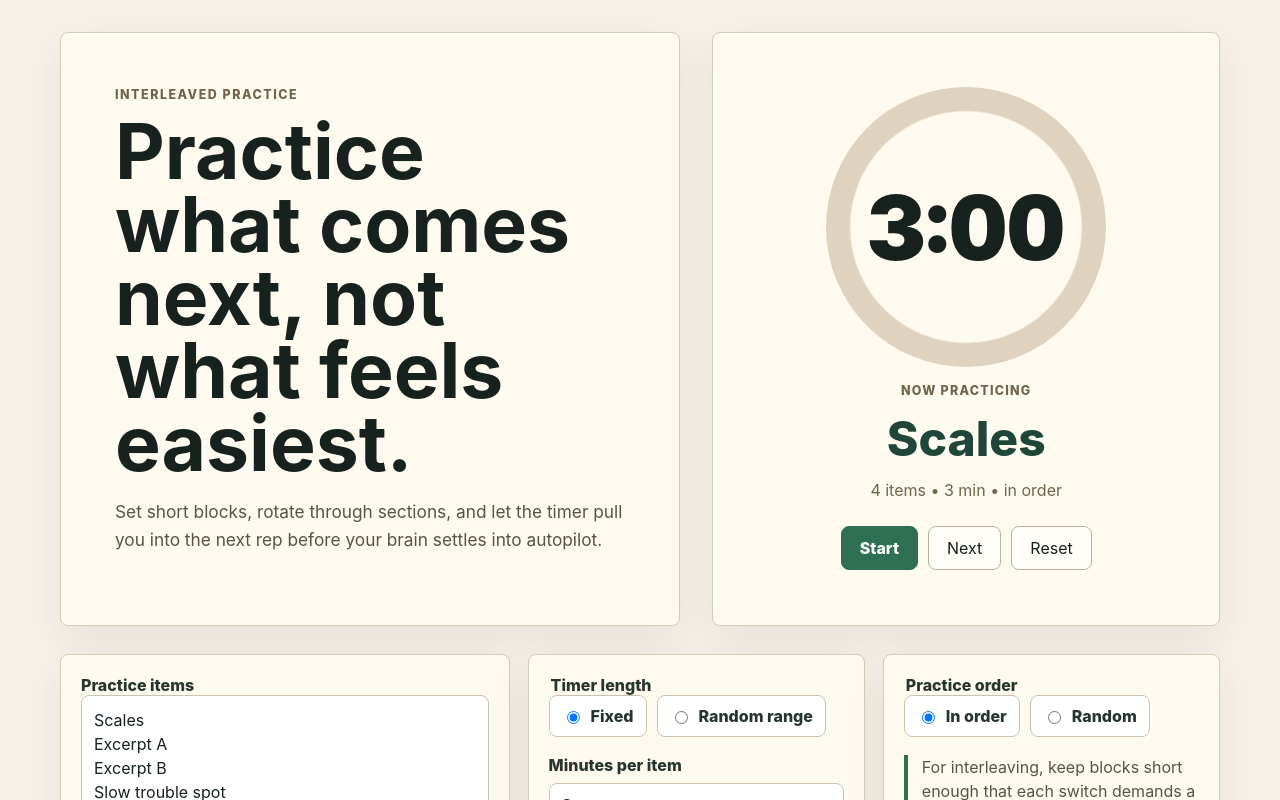
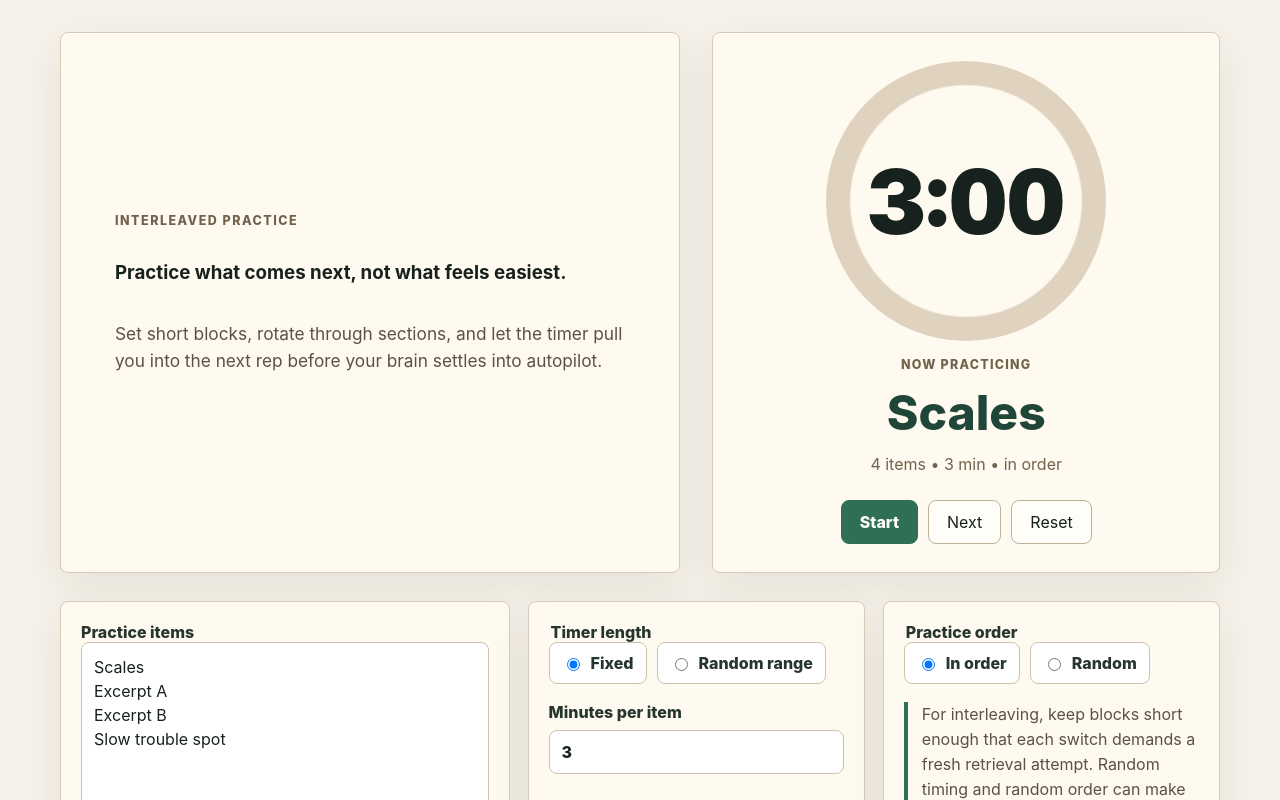
Before and after one commit to eipi10/apps, a React (Vite) app in the folder interleaved-practice-timer/: page / in a window 1280 px wide. Shown: the top 800 px of the page. Built offline with nearby package versions, Linux system fonts and the light colour scheme.

Commit message:
Change app title from h1 to h3 for accessibility

```diff
--- a/interleaved-practice-timer/src/App.jsx
+++ b/interleaved-practice-timer/src/App.jsx
@@ -111,7 +111,7 @@ function App() {
       <section className="timer-panel" aria-labelledby="app-title">
         <div className="timer-copy">
           <p className="eyebrow">Interleaved Practice</p>
-          <h1 id="app-title">Practice what comes next, not what feels easiest.</h1>
+          <h3 id="app-title">Practice what comes next, not what feels easiest.</h3>
           <p>
             Set short blocks, rotate through sections, and let the timer pull you
             into the next rep before your brain settles into autopilot.
```
